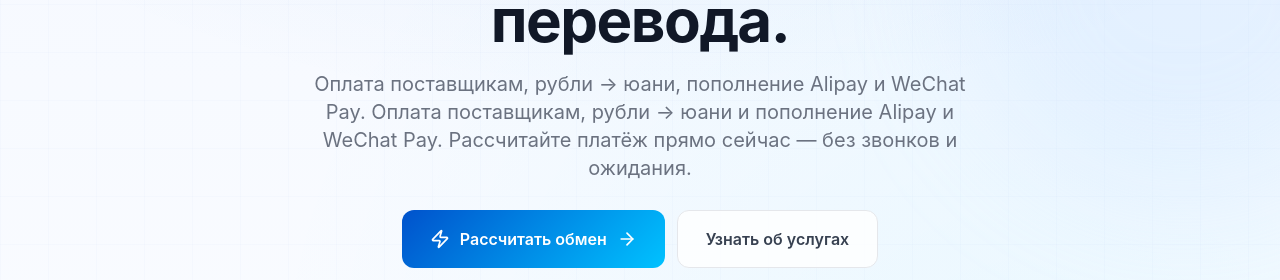
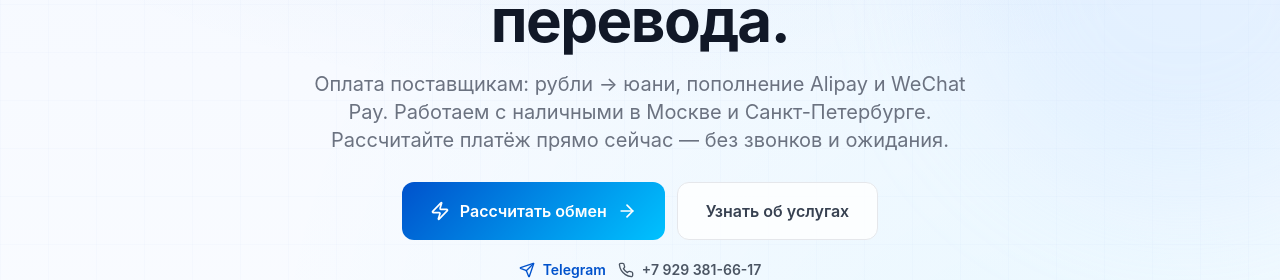
Before and after one commit to Bell1488/prorest, a React (Vite) app: page / in a window 1280 px wide. Shown: the part 332-612 px from the top of the page. Built offline with nearby package versions, Linux system fonts and the light colour scheme; no server answers.

Commit message:
Fix Hero subtitle and cash availability

```diff
--- a/src/components/Hero.tsx
+++ b/src/components/Hero.tsx
@@ -24,8 +24,7 @@ export function Hero() {
           </h1>
 
           <p className="mt-5 text-lg sm:text-xl text-gray-500 leading-relaxed max-w-2xl mx-auto animate-fade-up delay-200">
-            Оплата поставщикам, рубли → юани, пополнение Alipay и WeChat Pay.
-            Оплата поставщикам, рубли → юани и пополнение Alipay и WeChat Pay. Рассчитайте платёж прямо сейчас — без звонков и ожидания.
+            Оплата поставщикам: рубли → юани, пополнение Alipay и WeChat Pay. Работаем с наличными в Москве и Санкт-Петербурге. Рассчитайте платёж прямо сейчас — без звонков и ожидания.
           </p>
 
           <div className="mt-7 flex flex-col sm:flex-row gap-3 justify-center animate-fade-up delay-300">
```
